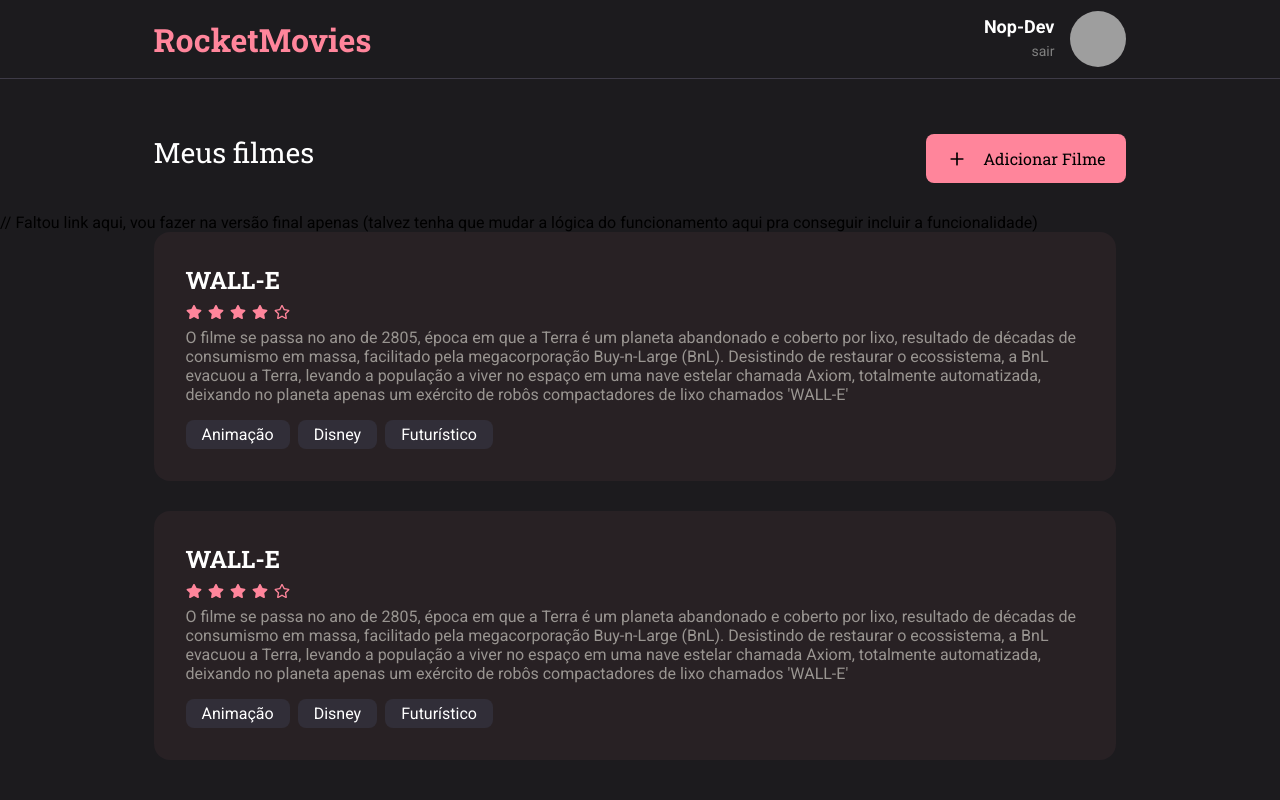
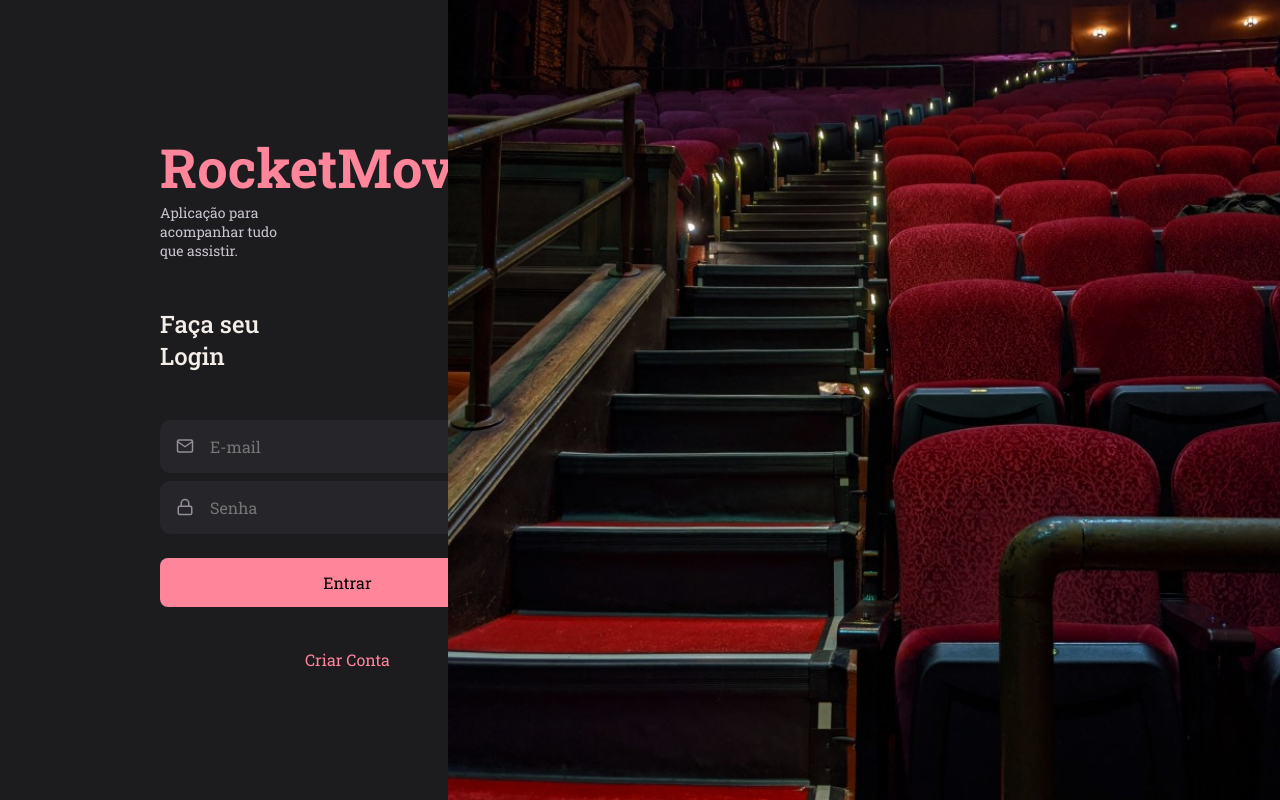
Before and after one commit to nop-dev/RocketMovies-React, a React (Vite) app: page / in a window 1280 px wide. Built offline with nearby package versions, Linux system fonts and the light colour scheme; grey boxes are pictures that could not be loaded.

Commit message:
fix: :bug: resolve uns bugs e pontas soltas...

```diff
--- a/src/components/Input/styles.js
+++ b/src/components/Input/styles.js
@@ -3,6 +3,9 @@ import { styled } from 'styled-components'
 export const Container = styled.div`
     width: 100%;
     padding: 16px;
+
+    display: flex;
+    align-items: center;
 
     background-color: #262529;
 
@@ -27,5 +30,6 @@ export const Container = styled.div`
     > svg {
         margin-right: 16px;
         background: none;
+        color: #948F99;
     }
 `
--- a/src/pages/Home/index.jsx
+++ b/src/pages/Home/index.jsx
@@ -13,7 +13,7 @@ export function Home() {
         <Container>
             <Header />
 
-                <Section title={"Meus filmes"} $btnActivate btnTitle={"Adicionar Filme"} btnIcon={FiPlus} /> // Faltou link aqui, vou fazer na versão final apenas (talvez tenha que mudar a lógica do funcionamento aqui pra conseguir incluir a funcionalidade)
+                <Section title={"Meus filmes"} $btnActivate btnTitle={"Adicionar Filme"} btnIcon={FiPlus} />
 
                 <section id='movieNotes'>
                     <MovieBlock movieName="WALL-E" rating="5" description="O filme se passa no ano de 2805, época em que a Terra é um planeta abandonado e coberto por lixo, resultado de décadas de consumismo em massa, facilitado pela megacorporação Buy-n-Large (BnL). Desistindo de restaurar o ecossistema, a BnL evacuou a Terra, levando a população a viver no espaço em uma nave estelar chamada Axiom, totalmente automatizada, deixando no planeta apenas um exército de robôs compactadores de lixo chamados 'WALL-E'" />
@@ -29,3 +29,5 @@ export function Home() {
         </Container>
     );
 };
+
+// Faltou link aqui, vou fazer na versão final apenas (talvez tenha que mudar a lógica do funcionamento aqui pra conseguir incluir a funcionalidade)
--- a/src/routes/index.jsx
+++ b/src/routes/index.jsx
@@ -7,7 +7,7 @@ import { AuthRoutes } from "./auth.routes";
 export function Routes() {
     return(
         <BrowserRouter>
-            <AppRoutes />
+            <AuthRoutes />
         </BrowserRouter>
     )
 }
```
